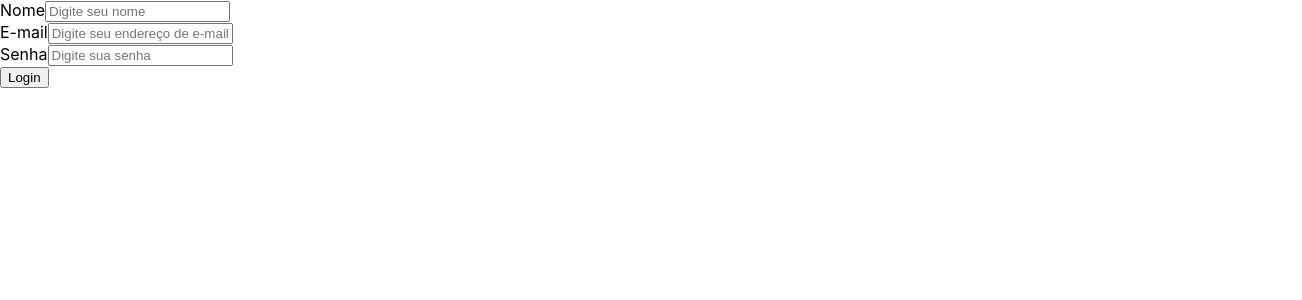
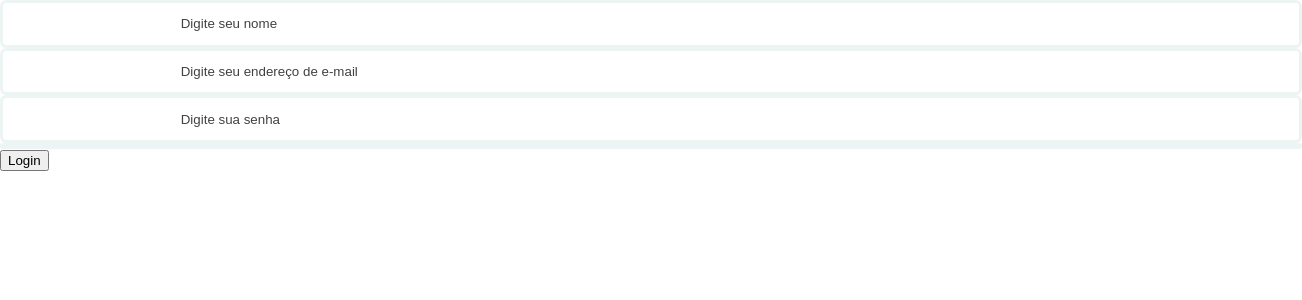
Before and after one commit to PauloRobertt/Sistema-de-Reservas-de-Hotel, a React (Create React App) app in the folder Front-End/hoteleasy/: page /register in a window 1280 px wide. Shown: the top 300 px of the page, 1302 px wide, since content can reach past the window. Built offline with nearby package versions, Linux system fonts and the light colour scheme; the HTML template or start-up script is replaced by a standard one.

Commit message:
feat(front-end): Criação e estilização do componente Input

```diff
--- a/Front-End/hoteleasy/src/components/form/Input.js
+++ b/Front-End/hoteleasy/src/components/form/Input.js
@@ -1,9 +1,27 @@
-export default function Input({type,text,handleOnChange,value,placeholder,maxLength,minLength,name}){
-    return(
-        <div>
-            <label>{text}</label>
+import styles from './Input.module.css';
+import { useState } from 'react';
+
+export default function Input({ icon, iconCadeadoLock, iconCadeadoUnLock, type, text, handleOnChange, value, placeholder, maxLength, minLength, name }) {
+  const [showPassword, setShowPassword] = useState(true);
+  const [inputType, setInputType] = useState(type);
+
+  function handleShowPassword() {
+    if (inputType === 'email') {
+      setInputType('email');
+    } else if (!showPassword) {
+      setShowPassword(true)
+      setInputType('password');
+    } else {
+      setShowPassword(false)
+      setInputType('text');
+    }
+  }
+
+  return (
+    <div className={styles.container}>
+      <label className={styles.icon}>{icon}</label>
       <input
-                type={type}
+        type={inputType}
         text={text}
         onChange={handleOnChange}
         value={value}
@@ -13,6 +31,9 @@ export default function Input({type,text,handleOnChange,value,placeholder,maxLen
         name={name}
         required
       />
+      <button className={!iconCadeadoLock ? styles.buttonPasswordHidden : styles.buttonPasswordShow} type='button' onClick={handleShowPassword}>
+        {showPassword ? iconCadeadoLock : iconCadeadoUnLock}
+      </button>
     </div>
   );
 }
--- a/Front-End/hoteleasy/src/components/form/Input.module.css
+++ b/Front-End/hoteleasy/src/components/form/Input.module.css
@@ -0,0 +1,53 @@
+.container{
+    display: flex;
+    align-items: center;
+    gap: 0.2em;
+    width: 100%;
+    background-color: white;
+    border: 0.2em solid #ecf4f4;
+    border-radius: 0.4em;
+    padding: 0 0.5em;
+}
+
+label{
+    display: flex;
+    justify-content: center;
+    align-items: center;
+    width: 15%;
+    font-size:1.5em;
+}
+
+input{
+    width: 100%;
+    background-color: white;
+    border: none;
+    padding:1em 0;
+    transition: border-color 0.3s ease;
+    outline: none;
+}
+
+input::placeholder{
+    color: rgb(65, 65, 65);
+}
+
+.container:has(input:focus){
+    transition: border-color 0.3s ease;
+    border-color: #b8bdbd;
+}
+
+.buttonPasswordHidden{
+    display: none;
+}
+
+.buttonPasswordShow{
+    display: block;
+    width: 10%;
+    border: none;
+    cursor: pointer;
+    background-color: white;
+    color:#A9A9A9;
+}
+
+.icon{
+    color:#A9A9A9;
+}
```
Lines whose indentation alone changed are shown as unchanged.
